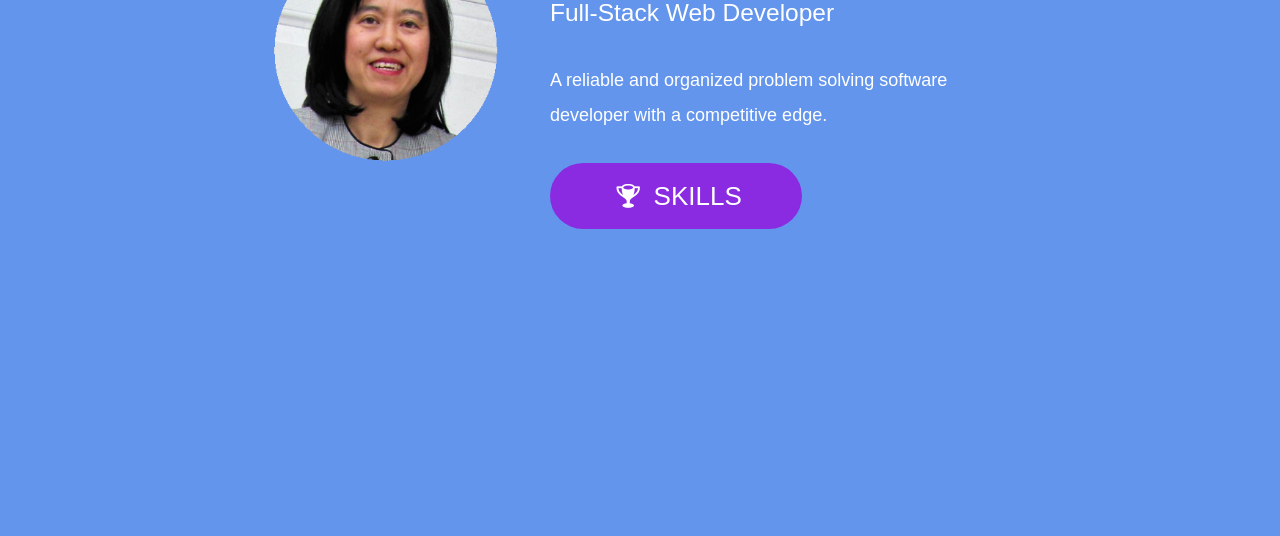
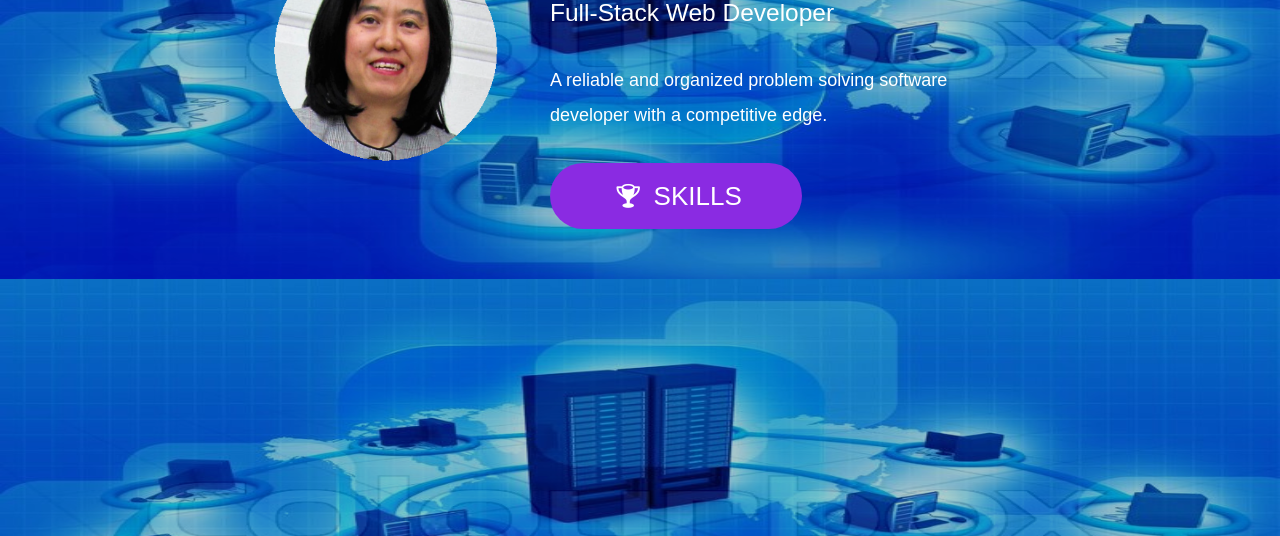
Before and after one commit to thkropp1/TeresaKropp-Portfolio, a website: page index.html in a window 1280 px wide. Shown: the part 190-726 px from the top of the page. Drawn offline with Linux system fonts and the light colour scheme; a web font is replaced by a local one.

Commit message:
changed background picture

```diff
--- a/css/style.css
+++ b/css/style.css
@@ -3,6 +3,7 @@
 body {
 	background-color: #6495ED;
 	/*background-image: url("../img/outerspace.gif");*/
+	background-image: linear-gradient( rgba(0, 0, 0, 0.2), rgba(0, 0, 0, 0.2) ), url("../img/computer_bkgrd.png");
 	background-size: 100% 100%;
 }
 .modal-header {
```
Also changed, not shown: img/computer_bkgrd.png (added).
